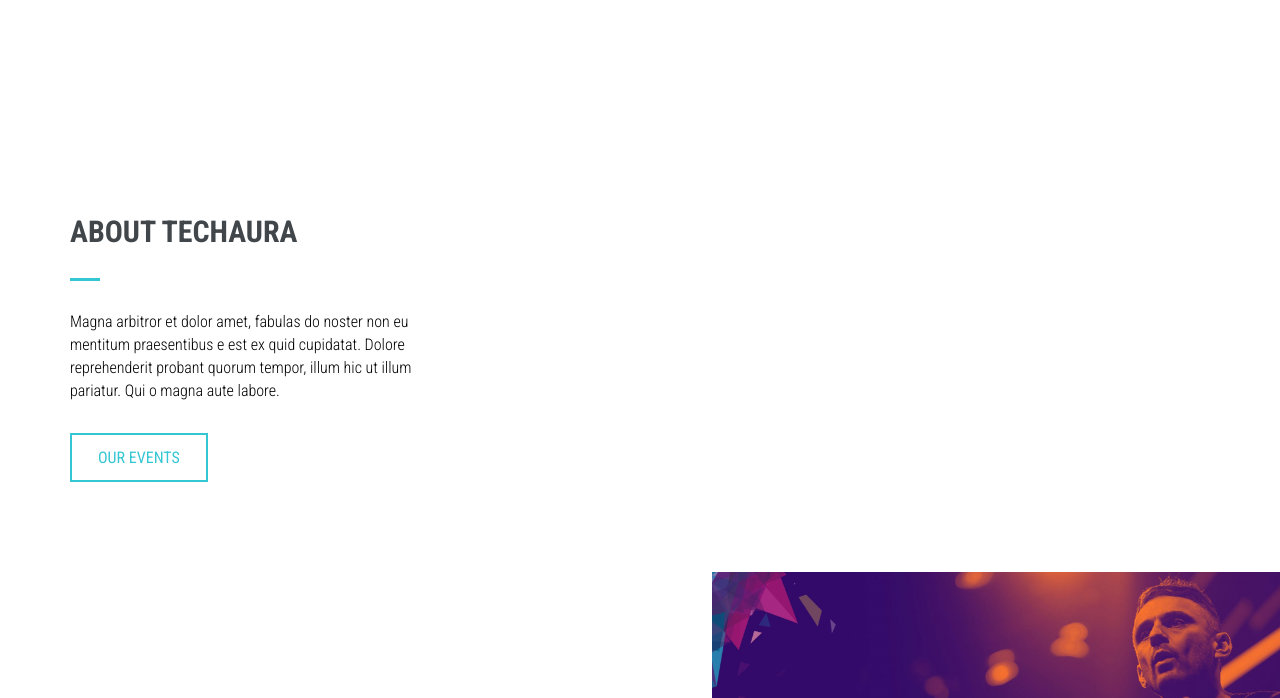
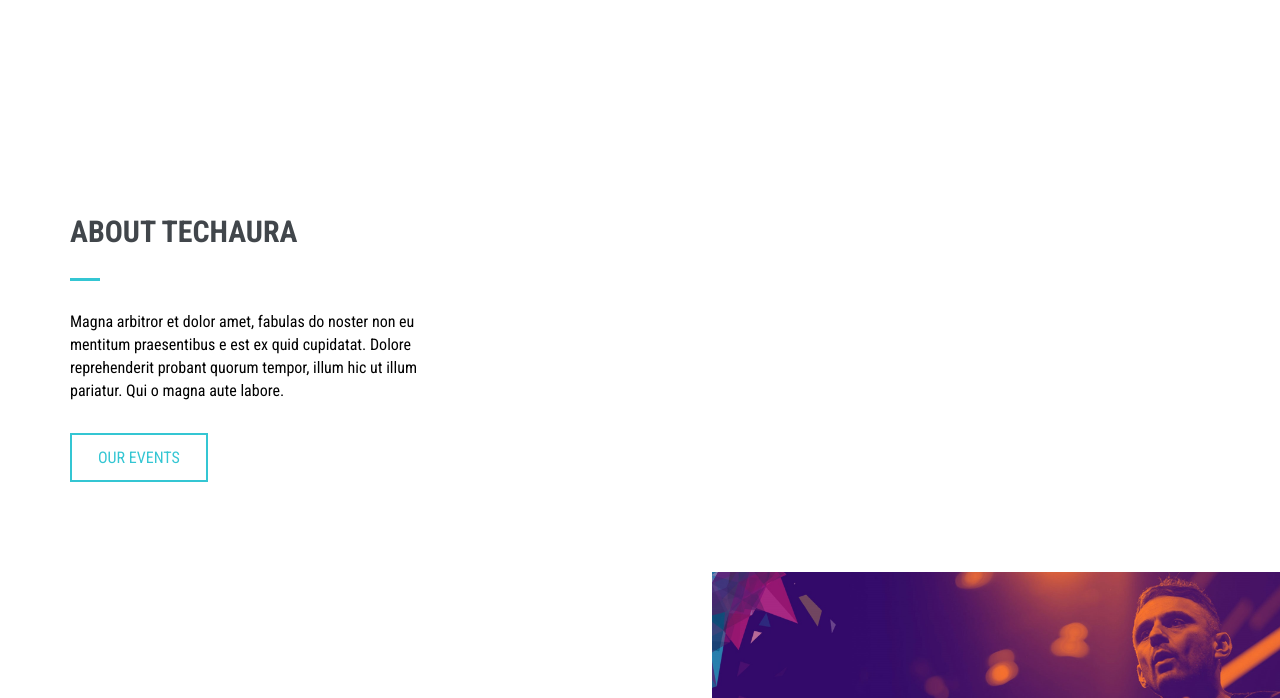
Before and after one commit to dedsecxxx/techaura2019, a PHP site: page / in a window 1280 px wide. Shown: the part 1170-1868 px from the top of the page. Run offline with PHP 8.4, Linux system fonts and the light colour scheme.

Commit message:
Update style.css

```diff
--- a/css/style.css
+++ b/css/style.css
@@ -11,7 +11,7 @@ body {
 p {
     color: black;
     font-size: 16px;
-    font-weight: 300;
+    font-weight: 400;
 }
 
 
```
